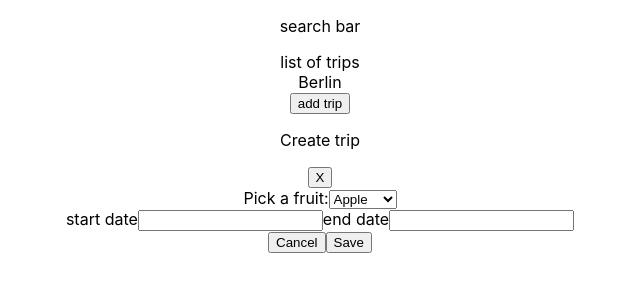
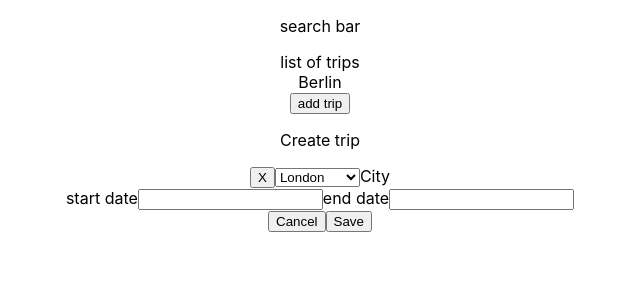
Before and after one commit to FanniMalevych/trips-forecast, a React (Create React App) app: page / in a window 1280 px wide. Both pictures are taken after a click on the button "add trip". Shown: the top 300 px of the page, without its empty margins (320-960 px from the left). Built offline with nearby package versions, Linux system fonts and the light colour scheme.

Commit message:
added city selection and date picker

```diff
--- /dev/null
+++ b/src/Common/index.js
@@ -0,0 +1,2 @@
+export const YOUR_API_KEY = 'CD873TYGD8C3CK5SBJUV5AUA9'
+export const CITIES_LIST = ['London', 'Berlin', 'Tokyo', 'Barcelona', 'Kyiv', 'Paris', 'Milan', 'Stockholm']
--- a/src/Components/Modal/index.js
+++ b/src/Components/Modal/index.js
@@ -1,35 +1,37 @@
 import { useState } from 'react';
 import DatePicker from 'react-datepicker'
 import 'react-datepicker/dist/react-datepicker.css'
-
+import { CITIES_LIST } from '../../Common/index'
 
 const Modal = ({closeModal}) => {
-function handleSubmit(e) {
-    e.preventDefault();
-    console.log(e.target)
-}
+
 const [date, setDate] = useState(new Date());
 const [startDate, setStartDate] = useState();
 const [endDate, setEndDate] = useState();
+const [selectedCity, setSelectedCity] = useState('')
+
 
 const range = new Date();
 range.setDate(date.getDate() + 15)
-console.log(range);
+// console.log(range);
 
 
+startDate && endDate ? console.log(startDate.toISOString().slice(0, 10), endDate.toISOString().slice(0, 10), selectedCity) : console.log('nothing');
 
-    return (
+
+return (
         <div>
             <p>Create trip</p>
             <button onClick={() => closeModal(false)}>X</button>
-            <form method="post" onSubmit={handleSubmit}>
+            <select
+                onChange={event => setSelectedCity(event.target.value)}
+                defaultValue={selectedCity}
+            >
+                {CITIES_LIST.map((city) => <option value={city}>{city}</option>)}
+            </select>
             <label>
-        Pick a fruit:
-        <select name="selectedFruit">
-          <option value="apple">Apple</option>
-          <option value="banana">Banana</option>
-          <option value="orange">Orange</option>
-        </select>
+        City
+
       </label>
       <div>
         <label>start date
@@ -55,10 +57,10 @@ console.log(range);
      </label>
     </div>
       <button onClick={() => closeModal(false)}>Cancel</button>
-      <button type="submit">Save</button>
-            </form>
+      <button onClick={() => closeModal(false)}>Save</button>
+        </div>
 
-        </div>
+
     )
 }
 
```
